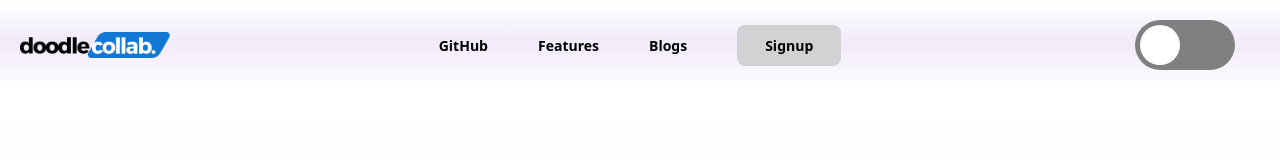
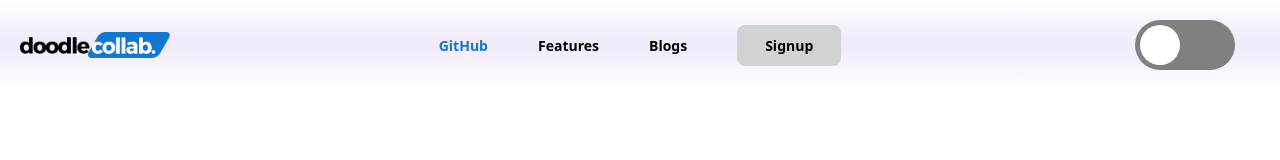
Before and after one commit to WikiPortal/DoodleCollab, a React (Vite) app: page / in a window 1280 px wide. In both pictures the pointer is over the link "GitHub". Shown: the top 160 px of the page. Built offline with nearby package versions, Linux system fonts and the light colour scheme.

Commit message:
Change hover color to navbar items

```diff
--- a/src/constants/Navbar/navbar.css
+++ b/src/constants/Navbar/navbar.css
@@ -40,6 +40,10 @@
   margin: 0 25px;
   padding-top: 10px;
   cursor: pointer;
+}
+
+.nav-item:hover {
+  color:#1277d3;
 }
 
 .nav-signup {
```
